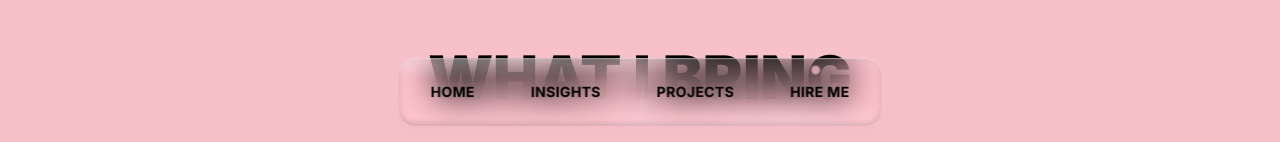
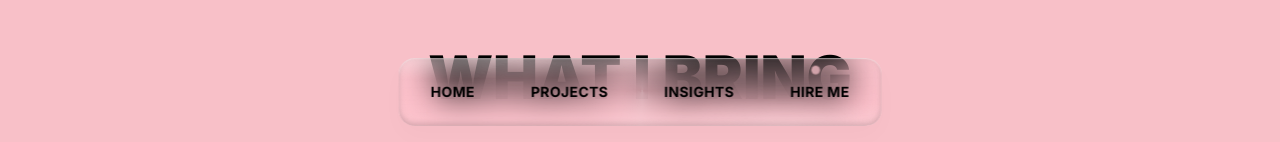
Before and after one commit to TheInkedEngineer/theinkedengineer.com, a Next.js app: page /hire-me in a window 1280 px wide. Shown: the part 658-800 px from the top of the page. Built offline with nearby package versions, Linux system fonts and the light colour scheme; no server answers.

Commit message:
modify navigation entries order

```diff
--- a/components/navigation.tsx
+++ b/components/navigation.tsx
@@ -10,8 +10,8 @@ export function Navigation() {
 
   const navItems: NavItem[] = [
     { href: "/", label: "home"},
+    { href: "/projects", label: "projects"},
     { href: "/insights", label: "insights"},
-    { href: "/projects", label: "projects"},
     { href: "/hire-me", label: "hire me"},
   ]
 
```
